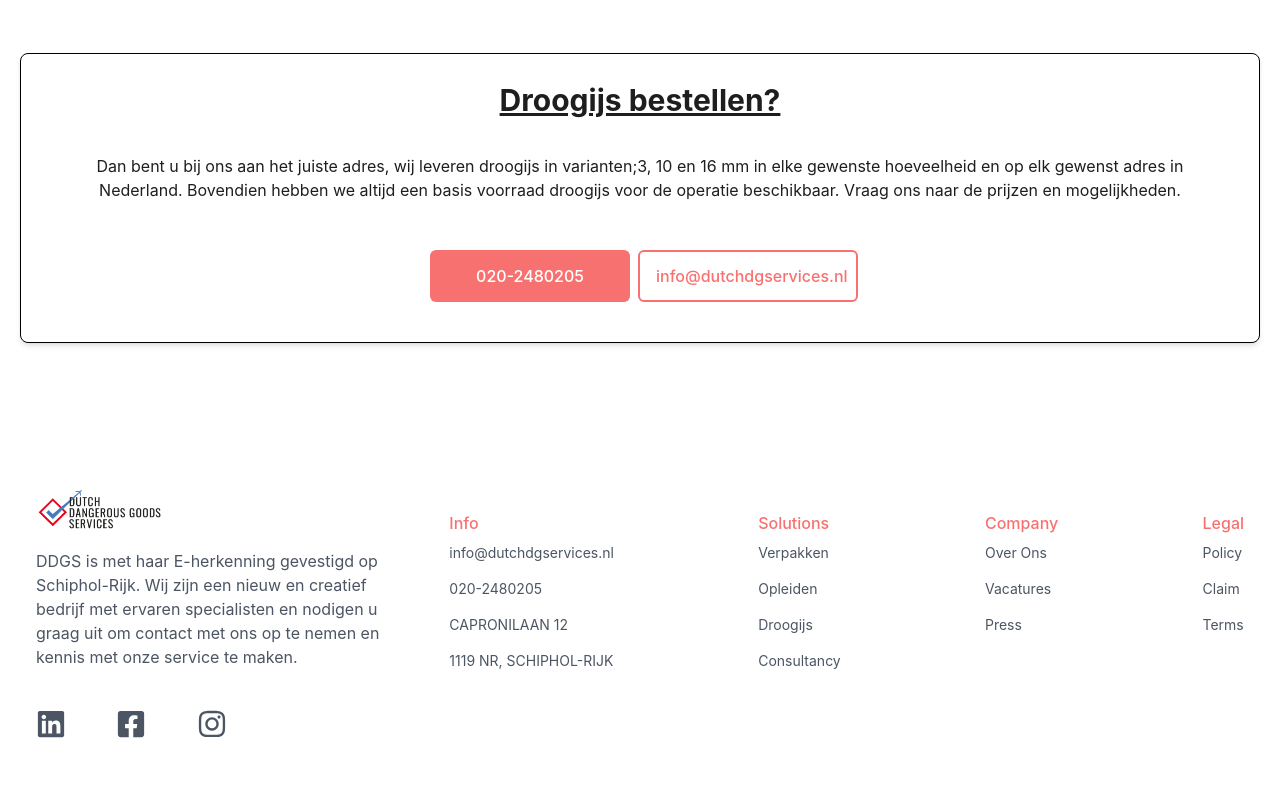
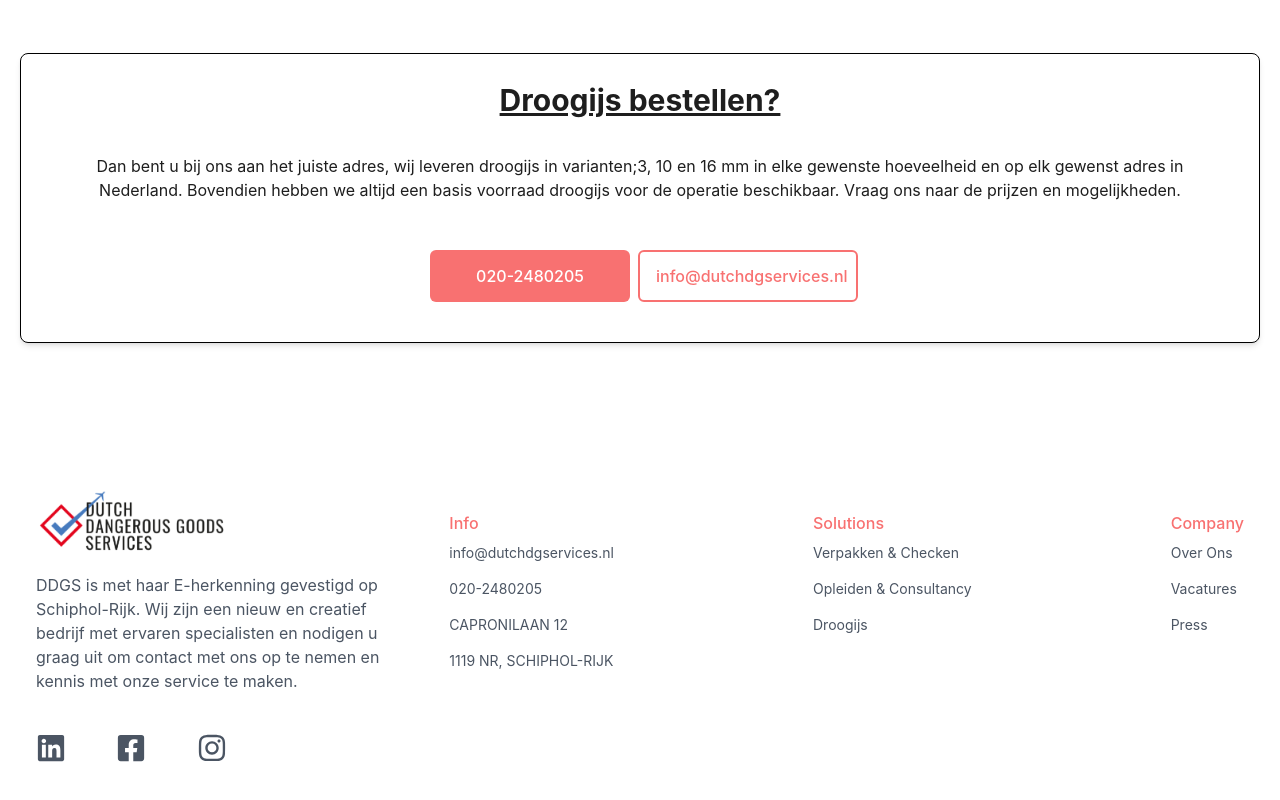
Before and after one commit to hubregtsejoost/dutchdgservices, a React (Vite) app: page /droogijs in a window 1280 px wide. Shown: the part 726-1526 px from the top of the page. Built offline with nearby package versions, Linux system fonts and the light colour scheme.

Commit message:
Some minor tweaks

```diff
--- a/src/components/Alert.jsx
+++ b/src/components/Alert.jsx
@@ -1,22 +1,25 @@
+import { Link } from "react-router-dom";
+
+
 function Alert() {
   return (
     <div className='flex justify-between items-center h-6 max-w-[2040px] mx-auto py-4 bg-blue-500 text-white font-medium'>
 
     <div className="relative flex overflow-x-hidden">
         <div className="py-12 animate-marquee whitespace-nowrap">
-            <span className="mx-8">Droogijs binnenkort via <u>droogijskoning.eu</u></span>
-            <span className="mx-8">Droogijs binnenkort via <u>droogijskoning.eu</u></span>
-            <span className="mx-8">Droogijs binnenkort via <u>droogijskoning.eu</u></span>
-            <span className="mx-8">Droogijs binnenkort via <u>droogijskoning.eu</u></span>
-            <span className="mx-8">Droogijs binnenkort via <u>droogijskoning.eu</u></span>
+            <span className="mx-8 pointer">Droogijs binnenkort via <Link to='https://droogijskoning.eu/' target="_blank"><u>droogijskoning.eu</u></Link></span>
+            <span className="mx-8 pointer">Droogijs binnenkort via <Link to='https://droogijskoning.eu/' target="_blank"><u>droogijskoning.eu</u></Link></span>
+            <span className="mx-8 pointer">Droogijs binnenkort via <Link to='https://droogijskoning.eu/' target="_blank"><u>droogijskoning.eu</u></Link></span>
+            <span className="mx-8 pointer">Droogijs binnenkort via <Link to='https://droogijskoning.eu/' target="_blank"><u>droogijskoning.eu</u></Link></span>
+            <span className="mx-8 pointer">Droogijs binnenkort via <Link to='https://droogijskoning.eu/' target="_blank"><u>droogijskoning.eu</u></Link></span>
     </div>
 
     <div className="absolute top-0 py-12 animate-marquee2 whitespace-nowrap">
-            <span className="mx-8">Droogijs binnenkort via <u>droogijskoning.eu</u></span>
-            <span className="mx-8">Droogijs binnenkort via <u>droogijskoning.eu</u></span>
-            <span className="mx-8">Droogijs binnenkort via <u>droogijskoning.eu</u></span>
-            <span className="mx-8">Droogijs binnenkort via <u>droogijskoning.eu</u></span>
-            <span className="mx-8">Droogijs binnenkort via <u>droogijskoning.eu</u></span>
+            <span className="mx-8 pointer">Droogijs binnenkort via <Link to='https://droogijskoning.eu/' target="_blank"><u>droogijskoning.eu</u></Link></span>
+            <span className="mx-8 pointer">Droogijs binnenkort via <Link to='https://droogijskoning.eu/' target="_blank"><u>droogijskoning.eu</u></Link></span>
+            <span className="mx-8 pointer">Droogijs binnenkort via <Link to='https://droogijskoning.eu/' target="_blank"><u>droogijskoning.eu</u></Link></span>
+            <span className="mx-8 pointer">Droogijs binnenkort via <Link to='https://droogijskoning.eu/' target="_blank"><u>droogijskoning.eu</u></Link></span>
+            <span className="mx-8 pointer">Droogijs binnenkort via <Link to='https://droogijskoning.eu/' target="_blank"><u>droogijskoning.eu</u></Link></span>
     </div>
     </div>
     </div>
--- a/src/components/Cards.jsx
+++ b/src/components/Cards.jsx
@@ -2,7 +2,7 @@
 
 function Cards() {
   return (
-    <div className='w-full py-[6rem] px-4 '>
+    <div className='w-full md:py-[6rem] px-4 '>
       <div className='max-w-[1240px] mx-auto grid md:grid-cols-3 gap-8'>
 
           <div className='border border-black bg-white w-full shadow-md flex flex-col p-4 my-4 rounded-lg'>
--- a/src/components/Documentatie.jsx
+++ b/src/components/Documentatie.jsx
@@ -18,13 +18,13 @@
 
 
 {/* Section two */}
-    <div className='max-w-[1240px] grid mx-auto'>
-        <div className="border border-black bg-white w-full shadow-md flex flex-col p-4 my-4 rounded-lg">
+    <div className='md:max-w-[1240px] max-w-1240px grid mx-auto'>
+        <div className="border border-black bg-white w-11/12 md:w-full shadow-md flex flex-col p-4 my-4 rounded-lg">
             <h1 className="text-3xl font-bold text-center p-3"><u>Acceptatie Checks</u></h1>
             <p className="text-center p-6">DDGS doet ook acceptatie checks, waarin we de zending, checken, accepteren en goedkeuren,
             zodat uw aansprakelijkheid tot een minimum beperkt kan worden bij het verdere transport in de vervoersketen.</p>
 
-            <div className="justify-center inline-flex">
+            <div className="justify-center md:inline-flex flex">
         <button className='bg-red-400 text-white w-[200px] rounded-md font-medium mx-2 my-6 py-3 hover:bg-red-500 '><a href="tel:020-2480205" target="_blank">020-2480205</a></button>
         <button className='bg-white text-red-400 border-2 border-red-400 w-[220px] inline-flex rounded-md font-medium my-6 py-3 px-4 hover:bg-red-500 hover:border-red-500 hover:text-white'><a href="mailto:info@dutchdgservices.nl" target="_blank">info@dutchdgservices.nl</a></button>
         </div>
--- a/src/components/Footer.jsx
+++ b/src/components/Footer.jsx
@@ -4,13 +4,12 @@
   FaInstagram,
 } from 'react-icons/fa';
 import {Link} from 'react-router-dom'
-import Logo from './Logo';
 
 function Footer() {
   return (
     <div className='max-w-[1240px] mx-auto py-16 px-4 grid lg:grid-cols-3 gap-8 text-gray-600'>
       <div>
-        <h1 className='w-full text-3xl font-bold text-red-400'><Logo className="w-1/2"/></h1>
+        <img className="object-fit w-1/2" src="/src/assets/logo.png" alt="" />
         <p className='py-4'>DDGS is met haar E-herkenning gevestigd op Schiphol-Rijk. Wij zijn een nieuw en creatief bedrijf met ervaren specialisten en nodigen u graag uit om contact met ons op te nemen en kennis met onze service te maken.</p>
         <div className='flex justify-between w-[50%] md:w-[50%] cursor-pointer my-6'>
             <a href="https://www.linkedin.com/company/dutch-dg-services-bv/" target="_blank"><FaLinkedin className='hover:text-red-400' size={30} /></a>
@@ -31,10 +30,9 @@
     <div>
         <h6 className='font-medium text-red-400'>Solutions</h6>
         <ul>
-            <Link to='/verpakken'><li className='py-2 text-sm cursor-pointer hover:text-red-400'>Verpakken</li></Link>
-            <Link to='/opleiden'><li className='py-2 text-sm cursor-pointer hover:text-red-400'>Opleiden</li></Link>
+            <Link to='/verpakken'><li className='py-2 text-sm cursor-pointer hover:text-red-400'>Verpakken & Checken</li></Link>
+            <Link to='/opleiden'><li className='py-2 text-sm cursor-pointer hover:text-red-400'>Opleiden & Consultancy</li></Link>
             <Link to='/droogijs'><li className='py-2 text-sm cursor-pointer hover:text-red-400'>Droogijs</li></Link>
-            <Link to='/consultancy'><li className='py-2 text-sm cursor-pointer hover:text-red-400'>Consultancy</li></Link>
         </ul>
     </div>
     <div>
@@ -45,14 +43,7 @@
             <Link to=''><li className='py-2 text-sm cursor-pointer hover:text-red-400'>Press</li></Link>
         </ul>
     </div>
-    <div>
-        <h6 className='font-medium text-red-400'>Legal</h6>
-        <ul className=''>
-            <Link to=''><li className='py-2 text-sm cursor-pointer hover:text-red-400'>Policy</li></Link>
-            <Link to=''><li className='py-2 text-sm cursor-pointer hover:text-red-400'>Claim</li></Link>
-            <Link to=''><li className='py-2 text-sm cursor-pointer hover:text-red-400'>Terms</li></Link>
-        </ul>
-    </div>
+
       </div>
     </div>
   );
--- a/src/components/Hero.jsx
+++ b/src/components/Hero.jsx
@@ -5,7 +5,7 @@
 
   return (
     <div className='text-slate-900 mt-12'>
-      <div className='z-30 max-w-[1100px] px-4 w-full h-[500px] mx-auto text-center flex flex-col justify-center'>
+      <div className='max-w-[1100px] px-4 w-full h-[400px] mx-auto text-center flex flex-col justify-center'>
 
 <h1 className='md:text-6xl sm:text-5xl text-3xl md:py-6'>
           Specialist in het <Link to='/verpakken' className='hover:text-red-400'><u>Verpakken</u></Link> en <Link to='/verpakken' className='hover:text-red-400'><u>Behandelen</u></Link> van uw gevaarlijke stoffen
--- a/src/components/Nav.jsx
+++ b/src/components/Nav.jsx
@@ -1,7 +1,6 @@
 import { useState } from 'react';
 import { AiOutlineClose, AiOutlineMenu } from 'react-icons/ai';
 import { Link } from 'react-router-dom';
-
 
 function Navbar() {
   const [nav, setNav] = useState(false);
@@ -12,7 +11,7 @@
 
   return (
     <div className='flex justify-between items-center h-24 max-w-[2040px] mx-auto px-4'>
-      <Link to='/'><h1 className='w-full text-xl font-bold'><img className="object-fit w-1/3" src="../src/assets/ddgs_logo.png" alt="" /></h1></Link>
+      <Link to='/'><img className="object-fit w-1/3" src="/src/assets/logo.png" alt="" /></Link>
       <ul className='hidden md:flex'>
         <Link to='/'><li className='py-3 px-4 hover:underline hover:text-red-400 cursor-pointer'>Home</li></Link>
         <Link to='/verpakken'><li className='py-3 px-4 hover:underline hover:text-red-400 cursor-pointer'>Verpakken & Checken</li></Link>
@@ -22,10 +21,10 @@
         <Link to='tel:020-2480205'><li className='py-3 px-4 ml-2 bg-red-400 text-white rounded-lg hover:bg-red-500 hover:text-white cursor-pointer'>020-2480205</li></Link>
       </ul>
       <div onClick={handleNav} className='block md:hidden'>
-          {nav ? <AiOutlineClose size={20}/> : <AiOutlineMenu size={20} />}
+          {nav ? <AiOutlineClose size={30}/> : <AiOutlineMenu size={30} />}
       </div>
       <ul className={nav ? 'fixed left-0 top-0 w-[80%] h-full border-r border-r-gray-900 bg-[#fff] ease-in-out duration-500' : 'ease-in-out duration-500 fixed left-[-100%]'}>
-        <Link to='/'><h1 className='w-full text-xl font-bold m-4'><img className="object-fit w-1/3" src="../src/assets/ddgs_logo.png" alt="" /></h1></Link>
+        <Link to='/'><img className="object-fit w-1/2 p-4" src="/src/assets/logo.png" alt="" /></Link>
         <Link to='/'><li className='p-4 border-b border-gray-600 hover:underline hover:text-red-400 cursor-pointer'>Home</li></Link>
         <Link to='/verpakken'><li className='p-4 border-b border-gray-600 hover:underline hover:text-red-400 cursor-pointer'>Verpakken & Checken</li></Link>
         <Link to='/opleiden'><li className='p-4 border-b border-gray-600 hover:underline hover:text-red-400 cursor-pointer'>Opleiden & Consultancy</li></Link>
```
Also changed, not shown: src/assets/Logo.png (renamed from src/assets/ddgs_logo.png).
